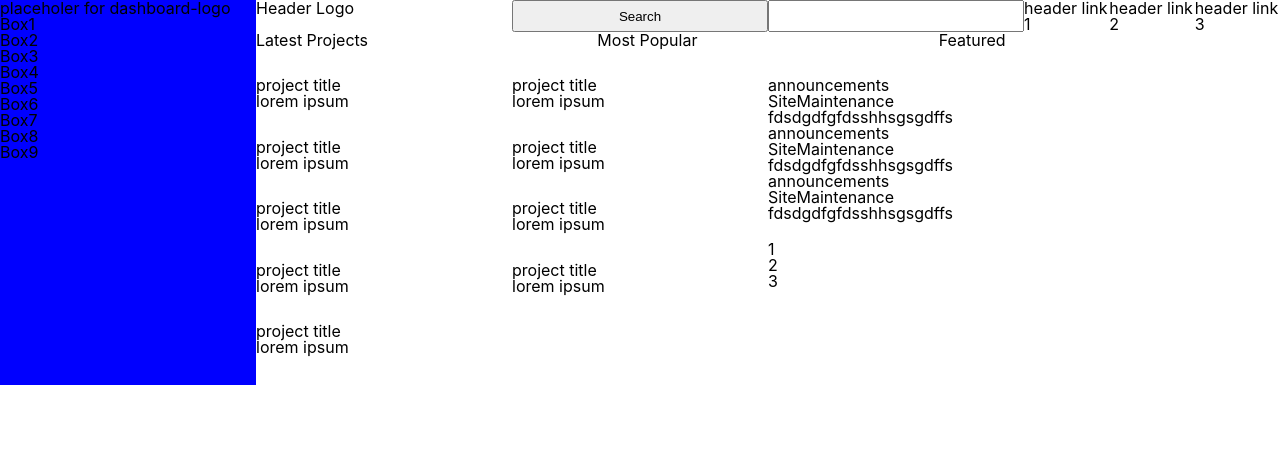
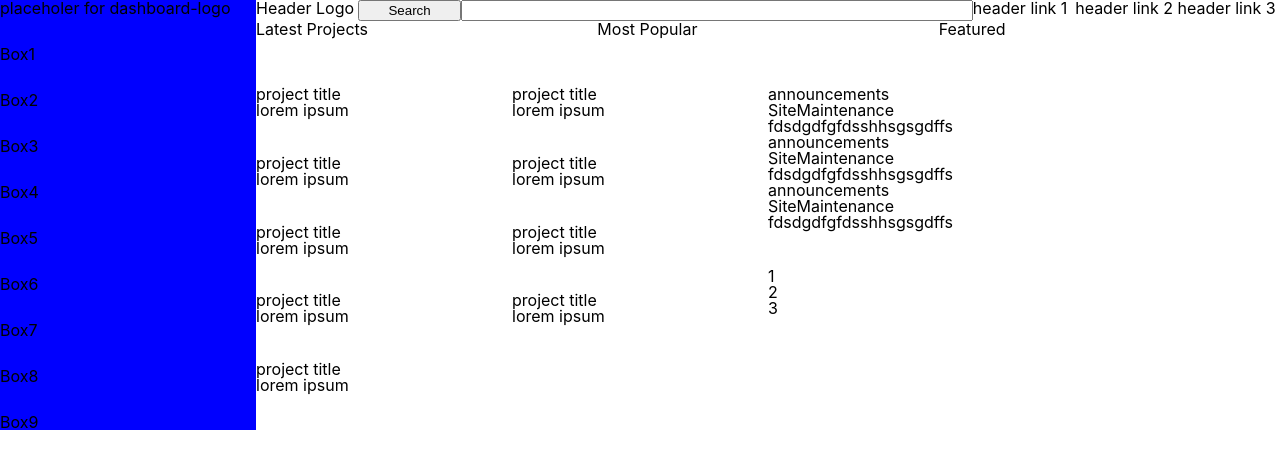
Before and after one commit to mengxihe/Admin-Dashboard, a plain HTML site: page index.html in a window 1280 px wide. Drawn offline with Linux system fonts and the light colour scheme.

Commit message:
style change

```diff
--- a/style.css
+++ b/style.css
@@ -55,7 +55,7 @@ table {
 .header {
     grid-column: 2/3;
     display: grid;
-    grid-template-columns: 1fr 1fr 1fr 1fr;
+    grid-template-columns: 1fr 1fr 5fr 3fr;
 }
 
 .menu ul{
@@ -66,6 +66,8 @@ table {
 .sidebar {
     grid-row: 1/3;
     background-color: blue;
+    display: grid;
+    gap: 30px;
 }
 
 .nav {
```
Also changed, not shown: index.html (+1 -0 lines).
